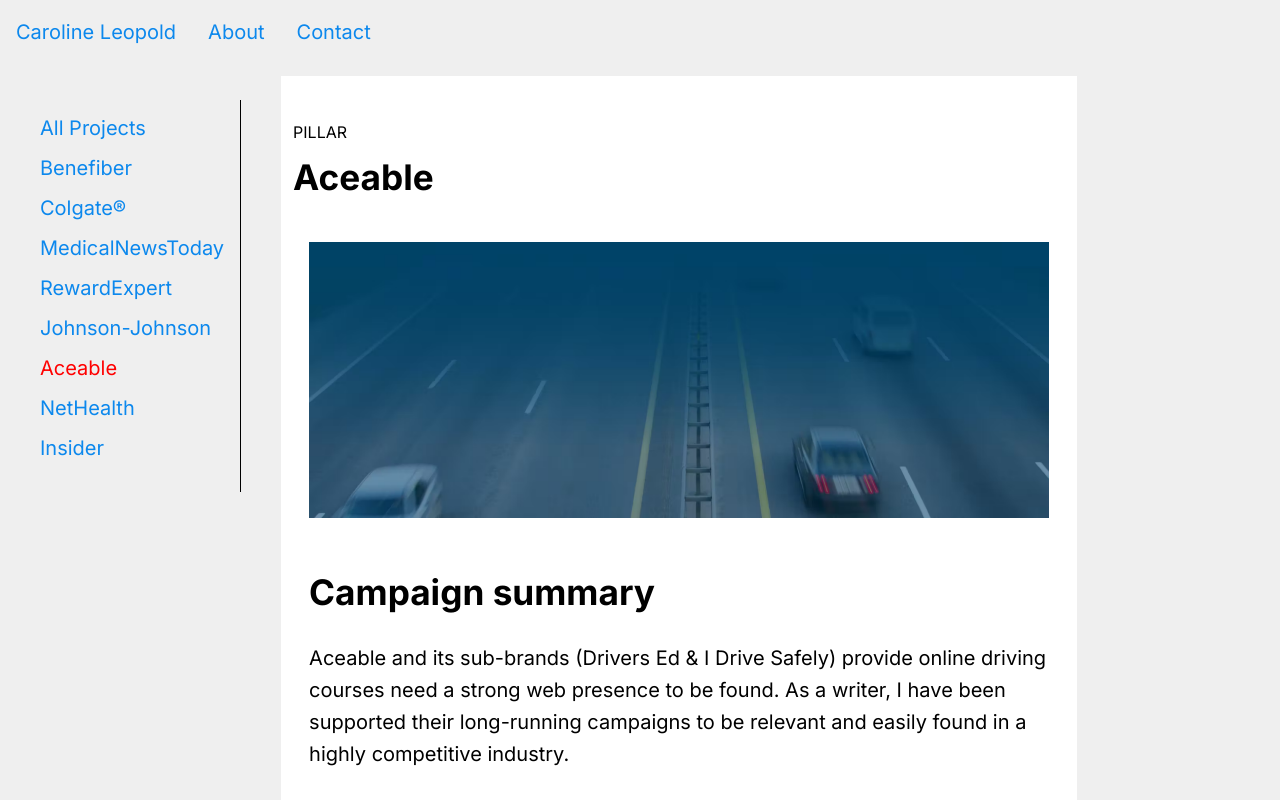
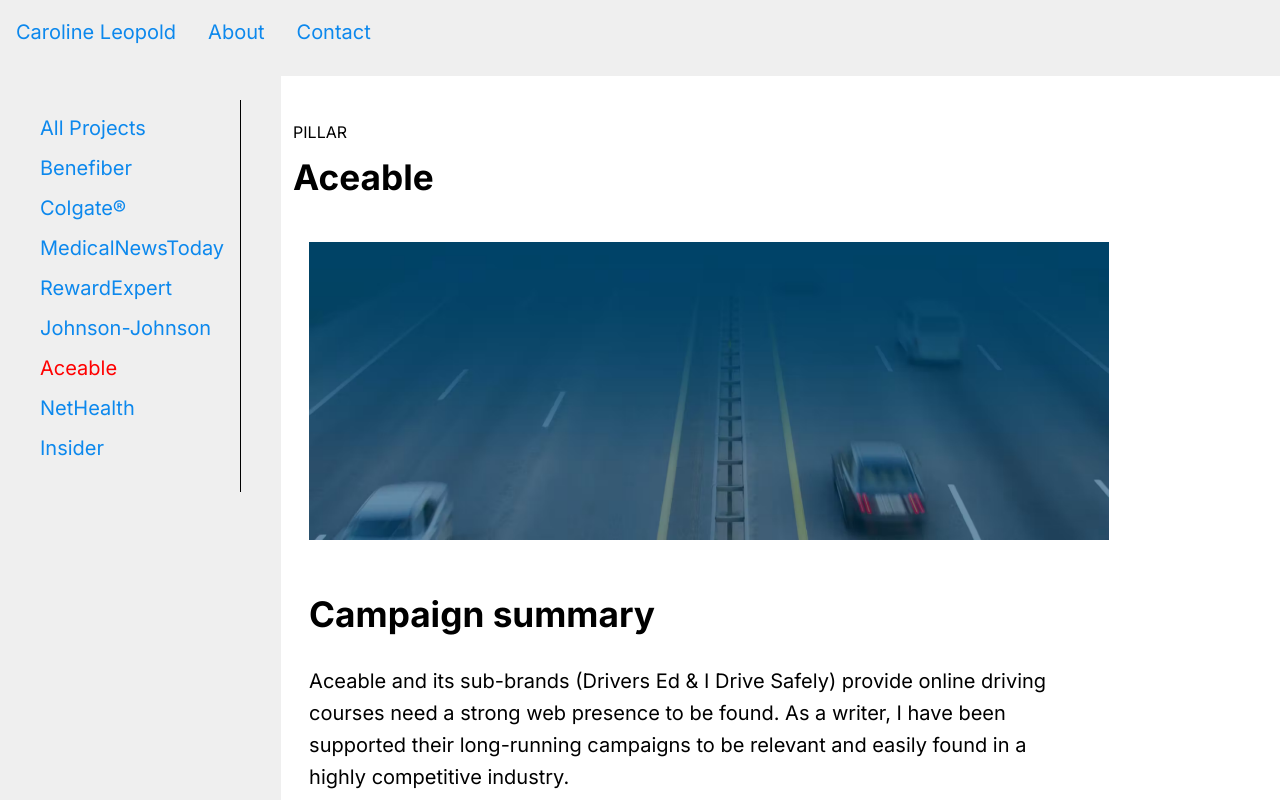
Before and after one commit to cml815/about-a, a React (Create React App) app: page /projects/Aceable in a window 1280 px wide. Shown: the top 800 px of the page. Built offline with nearby package versions, Linux system fonts and the light colour scheme.

Commit message:
rm card padding

```diff
--- a/src/App.css
+++ b/src/App.css
@@ -14,13 +14,8 @@
 }
 
 .hero {
-  /* background: repeating-linear-gradient(0deg, #1c1c1c 25%, #0E0D0E 50%, #171819 50%, #171819 75%);
-  background-size: 20px 10px; */
-  /* height: 100vh; */
   overflow: hidden;
   display: flex;
-  /* justify-content: center;
-  align-items: center; */
 }
 
 .hero > .flex-item {
@@ -43,7 +38,6 @@ h1 span {
 
 .cardContainer {
   border: solid 1px black;
-  padding-right: 1.5em;
 }
 
 /* .cardContainer {
@@ -62,7 +56,7 @@ h1 span {
 .card {
   min-width: 0;
   background-color: #f7f7f7;
-  padding: 1rem;
+  padding: .25rem;
   border-radius: 0.5rem;
 }
 
@@ -79,7 +73,7 @@ h1 span {
 }
 
 .container {
-  padding: 1rem 0;
+  padding: 0;
 }
 
 .label {
--- a/src/components/Project.module.css
+++ b/src/components/Project.module.css
@@ -12,10 +12,10 @@
   .wrapper {
     grid-template-columns: repeat(4, 1fr);
     grid-template-areas:
-      "header  header header"
-      "sideNav main main"
-      "sideNav main main"
-      "sidebar sidebar sidebar";
+      "header  header header header"
+      "sideNav main main main"
+      "sideNav main main main"
+      "sidebar sidebar sidebar sidebar";
   }
 }
   @media (min-width: 700px) {
@@ -23,8 +23,8 @@
       grid-template-columns: repeat(6, 1fr);
       grid-template-areas:
         "header header  header header header header"
-        "sideNav main main main main sidebar"
-        "sideNav main main main main sidebar";
+        "sideNav main main main main main"
+        "sideNav main main main main main";
      }
   }
 
```
